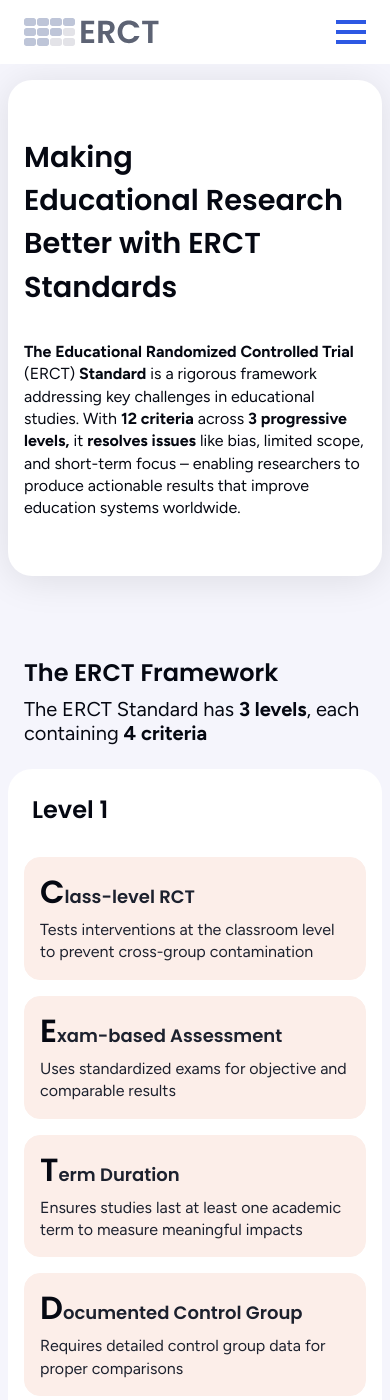
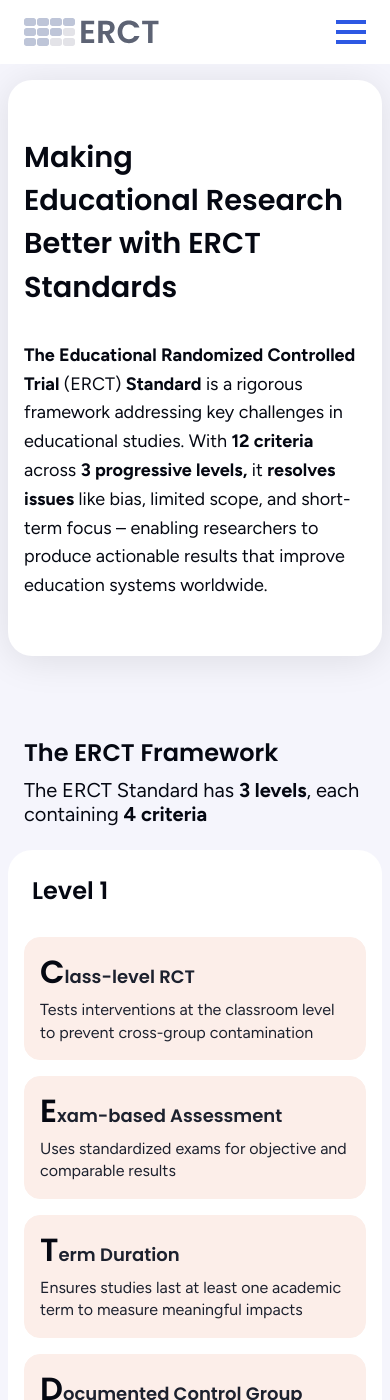
Before and after one commit to vassiliphilippov/erct-papers, a Jekyll site: the page built from index.html, in a window 390 px wide and 1400 px high. Built offline with Jekyll 4.4.1, drawn with Linux system fonts in a browser that asks for light colours.

Commit message:
Update home.css

```diff
--- a/assets/css/home.css
+++ b/assets/css/home.css
@@ -507,6 +507,10 @@
     font-size: 2.5rem; /* 40/16 */
     line-height: 1.2; /* 120% */
   }
+    .hero__text {
+    font-size: 1.125rem;
+    line-height: 1.6; /* 160% */
+  }
   .block-level {
     padding-inline: 1rem; /* 16/16 */
     row-gap: 3rem; /* 48/16 */
@@ -565,6 +569,8 @@
   .studies__top,
   .studies__block {
     margin-block-end: 1rem; /* 24/16 */
+    font-size: 1.125rem;
+    line-height: 1.6;
   }
   .suggest__container {
     row-gap: 2rem; /* 32/16 */
```
